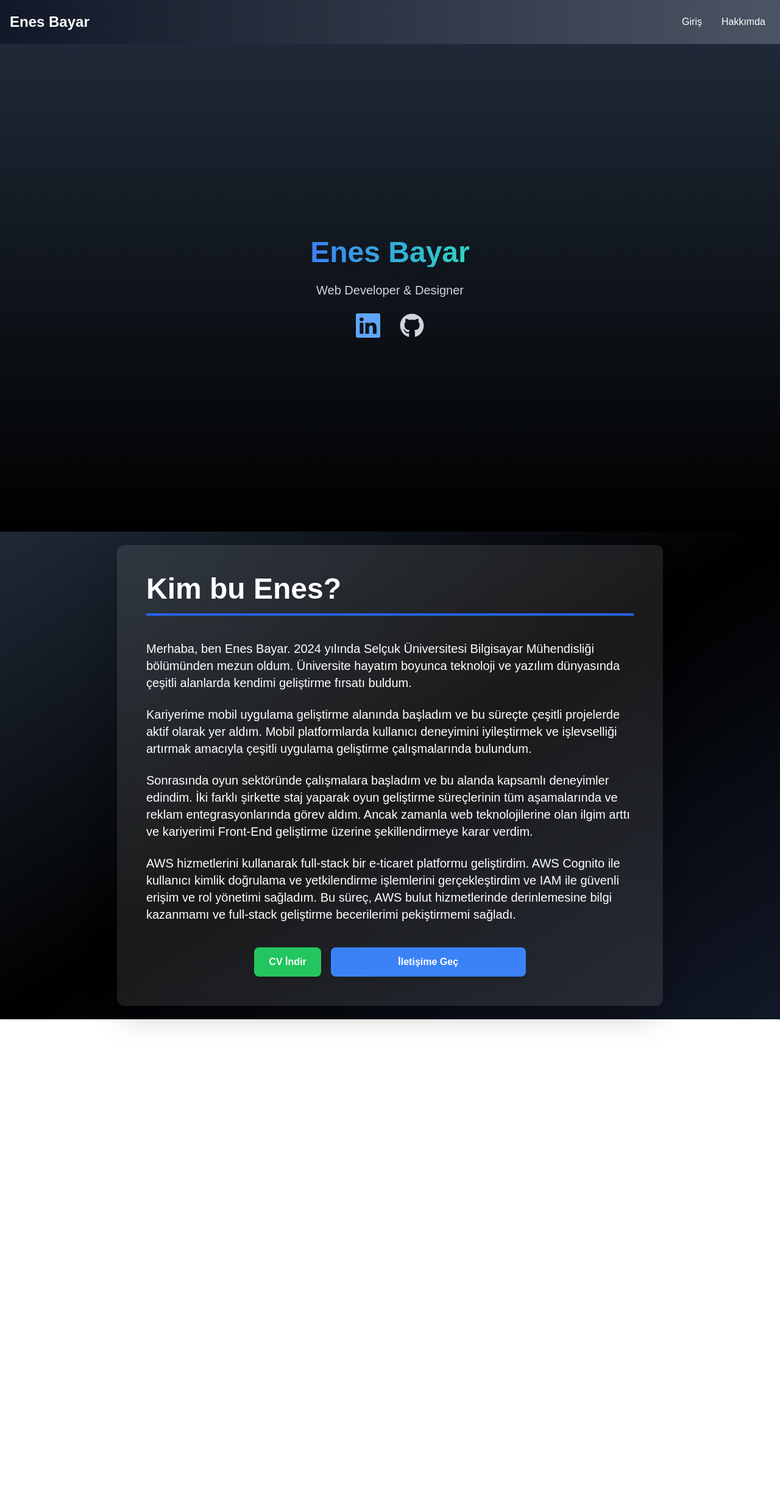
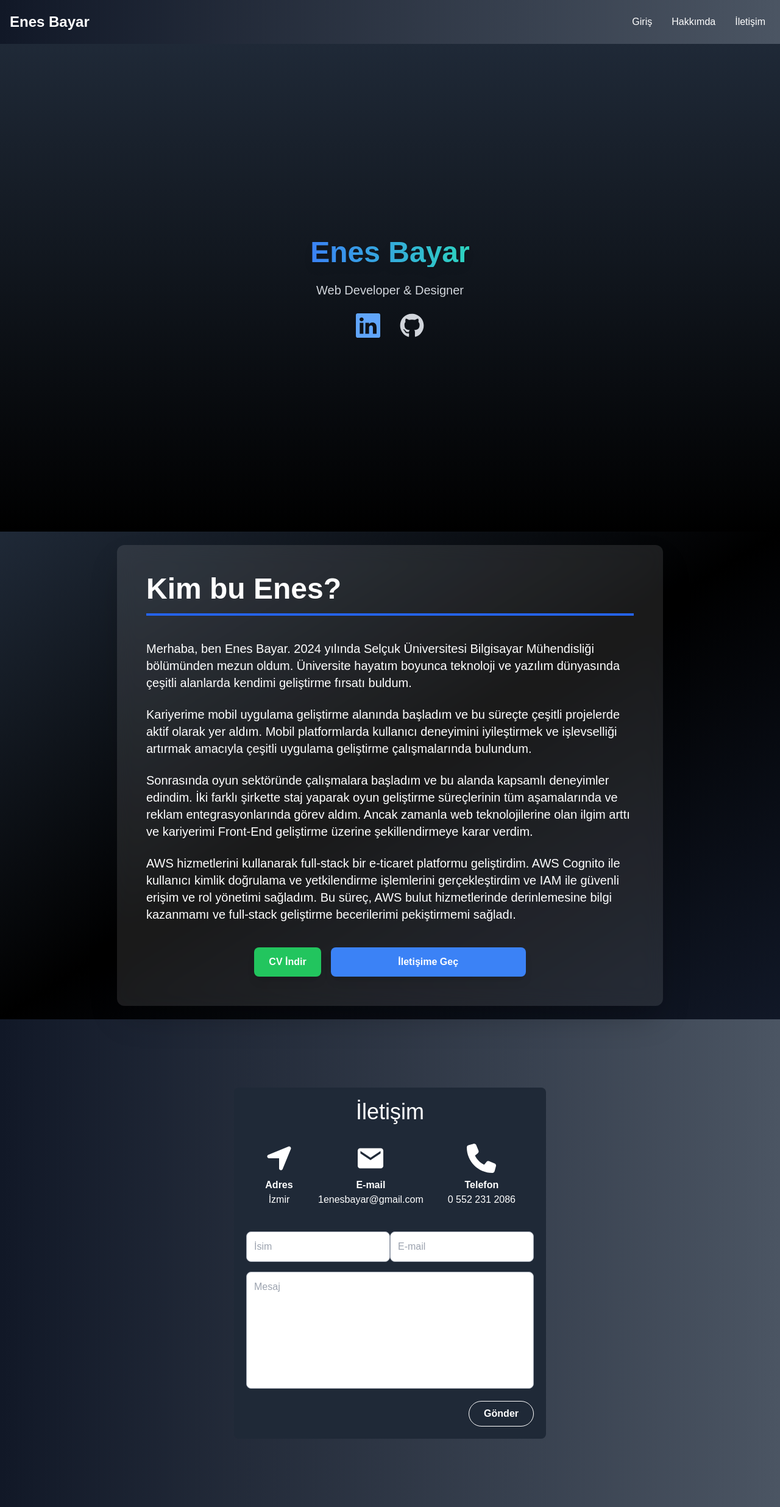
Before and after one commit to enbayy/My-portfolio, a React (Create React App) app: page / in a window 1280 px wide. Shown: the whole page at 61% size. Before the commit the page ends 1672 px from the top, so only its background shows below. Built offline with nearby package versions, Linux system fonts and the light colour scheme.

Commit message:
contactPage added

```diff
--- a/src/App.jsx
+++ b/src/App.jsx
@@ -1,6 +1,7 @@
 import './App.css';
 import Navbar from './components/Navbar';
 import AboutPage from './pages/AboutPage/AboutPage';
+import ContactPage from './pages/ContactPage/ContactPage';
 import HomePage from './pages/HomePage/HomePage';
 
 function App() {
@@ -16,6 +17,9 @@ function App() {
         <AboutPage />
       </section>
 
+      <section id="contact">
+        <ContactPage />
+      </section>
     </div>
   );
 }
--- a/src/components/Navbar.jsx
+++ b/src/components/Navbar.jsx
@@ -28,6 +28,12 @@ const Navbar = () => {
         };
     }, [isMenuOpen]);
 
+    const menuItems = [
+        { id: 'home', label: 'Giriş' },
+        { id: 'about', label: 'Hakkımda' },
+        { id: 'contact', label: 'İletişim' },
+    ];
+
     return (
         <nav className="bg-gradient-to-r from-gray-900 to-gray-600 text-white flex justify-between items-center p-4 sticky top-0 z-50">
             <div className="text-2xl font-bold">Enes Bayar</div>
@@ -35,12 +41,22 @@ const Navbar = () => {
                 <span className="text-3xl">&#9776;</span>
             </div>
             <ul className="hidden md:flex md:space-x-4">
-                <li><button onClick={() => scrollToSection('home')} className="hover:bg-gray-700 p-2 rounded">Giriş</button></li>
-                <li><button onClick={() => scrollToSection('about')} className="hover:bg-gray-700 p-2 rounded">Hakkımda</button></li>
+                {menuItems.map(item => (
+                    <li key={item.id}>
+                        <button onClick={() => scrollToSection(item.id)} className="hover:bg-gray-700 p-2 rounded">
+                            {item.label}
+                        </button>
+                    </li>
+                ))}
             </ul>
             <ul className={`absolute top-16 left-0 w-full bg-gradient-to-r from-gray-900 to-gray-600 transition-all duration-300 ease-in-out ${isMenuOpen ? 'block' : 'hidden'}`}>
-                <li><button onClick={() => scrollToSection('home')} className="block hover:bg-gray-700 p-2 rounded">Giriş</button></li>
-                <li><button onClick={() => scrollToSection('about')} className="block hover:bg-gray-700 p-2 rounded">Hakkımda</button></li>
+                {menuItems.map(item => (
+                    <li key={item.id}>
+                        <button onClick={() => scrollToSection(item.id)} className="block hover:bg-gray-700 p-2 rounded">
+                            {item.label}
+                        </button>
+                    </li>
+                ))}
             </ul>
         </nav>
     );
--- /dev/null
+++ b/src/pages/ContactPage/ContactPage.jsx
@@ -0,0 +1,62 @@
+import React from 'react';
+import { FaLocationArrow } from "react-icons/fa6";
+import { IoMdMail } from "react-icons/io";
+import { FaPhone } from "react-icons/fa6";
+
+function ContactPage() {
+    return (
+        <div className="min-h-screen bg-gradient-to-r from-gray-900 to-gray-600 flex items-center justify-center">
+            <form className='flex flex-col items-center w-full max-w-lg p-5 bg-gray-800 text-white rounded-lg'>
+                <div className='text-4xl mb-8 text-center'>İletişim</div>
+                <div className='flex flex-col md:flex-row justify-center items-center mb-10 space-y-5 md:space-y-0 md:space-x-10'>
+                    <div className='flex flex-col items-center'>
+                        <div className='text-5xl mb-2'>
+                            <FaLocationArrow />
+                        </div>
+                        <div className='font-bold'>Adres</div>
+                        <div>İzmir</div>
+                    </div>
+                    <div className='flex flex-col items-center'>
+                        <div className='text-5xl mb-2'>
+                            <IoMdMail />
+                        </div>
+                        <div className='font-bold'>E-mail</div>
+                        <div>1enesbayar@gmail.com</div>
+                    </div>
+                    <div className='flex flex-col items-center'>
+                        <div className='text-5xl mb-2'>
+                            <FaPhone />
+                        </div>
+                        <div className='font-bold'>Telefon</div>
+                        <div>0 552 231 2086</div>
+                    </div>
+                </div>
+                <div className='flex flex-col w-full space-y-4'>
+                    <div className='flex flex-col md:flex-row justify-between w-full space-y-4 md:space-y-0'>
+                        <input
+                            type="text"
+                            placeholder='İsim'
+                            className='w-full md:w-1/2 p-3 border border-gray-400 rounded-lg text-black'
+                        />
+                        <input
+                            type="text"
+                            placeholder='E-mail'
+                            className='w-full md:w-1/2 p-3 border border-gray-400 rounded-lg text-black'
+                        />
+                    </div>
+                    <textarea
+                        placeholder='Mesaj'
+                        className='w-full h-48 p-3 border border-gray-400 rounded-lg text-black resize-none'
+                    ></textarea>
+                </div>
+                <div className='flex justify-end w-full mt-5'>
+                    <button className='px-6 py-2 bg-transparent border border-white text-white rounded-full font-bold transition duration-300 hover:bg-white hover:text-gray-800'>
+                        Gönder
+                    </button>
+                </div>
+            </form>
+        </div>
+    );
+}
+
+export default ContactPage;
```
